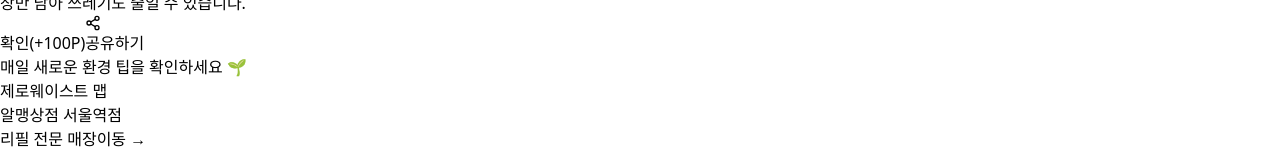
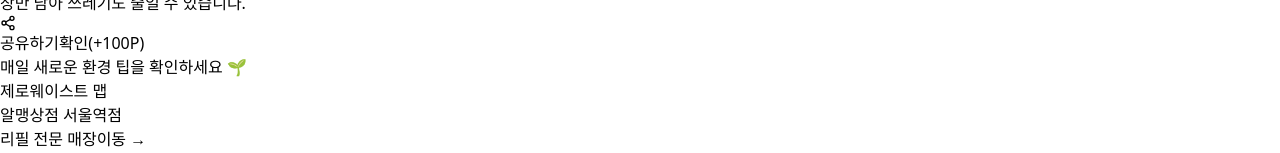
Before and after one commit to Ecostep-1112/Ecostep, a React (Vite) app: page / in a window 1280 px wide. Both pictures are taken after a click on the button "기타". Shown: the part 233-386 px from the top of the page. Built offline with nearby package versions, Linux system fonts and the light colour scheme; no server answers; the HTML template or start-up script is replaced by a standard one.

Commit message:
오늘의 환경 상식 수정 완료

```diff
--- a/src/App.jsx
+++ b/src/App.jsx
@@ -566,7 +566,7 @@
               {activeTab === 'community' && !showFriendsList && !showGlobalList && <CommunityPage isDarkMode={isDarkMode} onShowFriendsList={() => setShowFriendsList(true)} onShowGlobalList={() => setShowGlobalList(true)} showToast={showToast} userRanking={rankTheme} />}
               {activeTab === 'community' && showFriendsList && <FriendsList isDarkMode={isDarkMode} onBack={() => setShowFriendsList(false)} />}
               {activeTab === 'community' && showGlobalList && <FriendsList isDarkMode={isDarkMode} onBack={() => setShowGlobalList(false)} isGlobalRanking={true} />}
-              {activeTab === 'more' && <MorePage isDarkMode={isDarkMode} userPoints={points} setUserPoints={setPoints} earnPoints={earnPoints} />}
+              {activeTab === 'more' && <MorePage isDarkMode={isDarkMode} userPoints={points} setUserPoints={setPoints} earnPoints={earnPoints} rankTheme={rankTheme} showToast={showToast} />}
             </>
           )}
 
--- a/src/pages/More.jsx
+++ b/src/pages/More.jsx
@@ -3,12 +3,74 @@
 import { Check } from 'lucide-react';
 import { generateEnvironmentalTip } from '../services/claudeService';
 
-const More = ({ isDarkMode, userPoints, setUserPoints, earnPoints }) => {
+const More = ({ isDarkMode, userPoints, setUserPoints, earnPoints, rankTheme, showToast }) => {
   const [expandedTip, setExpandedTip] = useState(null);
+
+  // 테마 색상 가져오기
+  const getThemeColor = () => {
+    if (rankTheme === 'basic') {
+      return isDarkMode ? 'bg-gray-200' : 'bg-gray-700';
+    }
+    if (rankTheme === 'bronze') return 'bg-cyan-500';
+    if (rankTheme === 'silver') return 'bg-teal-500';
+    if (rankTheme === 'gold') return 'bg-yellow-400';
+    if (rankTheme === 'platinum') return 'bg-purple-400';
+    return isDarkMode ? 'bg-gray-700' : 'bg-gray-900';
+  };
+
+  const getThemeHoverColor = () => {
+    if (rankTheme === 'basic') {
+      return isDarkMode ? 'hover:bg-gray-300' : 'hover:bg-gray-600';
+    }
+    if (rankTheme === 'bronze') return 'hover:bg-cyan-600';
+    if (rankTheme === 'silver') return 'hover:bg-teal-600';
+    if (rankTheme === 'gold') return 'hover:bg-yellow-500';
+    if (rankTheme === 'platinum') return 'hover:bg-purple-500';
+    return isDarkMode ? 'hover:bg-gray-600' : 'hover:bg-gray-800';
+  };
+
+  const getButtonTextColor = () => {
+    if (rankTheme === 'basic') {
+      return isDarkMode ? 'text-black' : 'text-white';
+    }
+    if (rankTheme === 'gold') return 'text-gray-800';
+    return 'text-white';
+  };
+
+  const getOutlineColor = () => {
+    if (rankTheme === 'basic') {
+      return isDarkMode ? 'border-gray-400' : 'border-gray-700';
+    }
+    if (rankTheme === 'bronze') return 'border-cyan-500';
+    if (rankTheme === 'silver') return 'border-teal-500';
+    if (rankTheme === 'gold') return 'border-yellow-400';
+    if (rankTheme === 'platinum') return 'border-purple-400';
+    return isDarkMode ? 'border-gray-400' : 'border-gray-700';
+  };
+
+  const getOutlineTextColor = () => {
+    if (rankTheme === 'basic') {
+      return isDarkMode ? 'text-gray-400' : 'text-gray-700';
+    }
+    if (rankTheme === 'bronze') return 'text-cyan-500';
+    if (rankTheme === 'silver') return 'text-teal-500';
+    if (rankTheme === 'gold') return 'text-yellow-500';
+    if (rankTheme === 'platinum') return 'text-purple-400';
+    return isDarkMode ? 'text-gray-400' : 'text-gray-700';
+  };
   const [isLoadingTip, setIsLoadingTip] = useState(false);
   const [environmentalTip, setEnvironmentalTip] = useState(null);
   const [errorMessage, setErrorMessage] = useState('');
-  const [hasCheckedTip, setHasCheckedTip] = useState(false);
+  const [hasCheckedTip, setHasCheckedTip] = useState(() => {
+    // 오늘 이미 확인했는지 체크
+    const lastChecked = localStorage.getItem('lastTipCheckedDate');
+    if (lastChecked) {
+      const lastDate = new Date(lastChecked);
+      const today = new Date();
+      return lastDate.toDateString() === today.toDateString();
+    }
+    return false;
+  });
   const [selectedCategory, setSelectedCategory] = useState('랜덤');
   const [showCategoryDropdown, setShowCategoryDropdown] = useState(false);
   const [categoryIndices, setCategoryIndices] = useState({});
@@ -44,7 +106,8 @@
       try {
         const tip = await generateEnvironmentalTip(category === '랜덤' ? null : category, currentIndex + 1);
         setEnvironmentalTip(tip);
-        setHasCheckedTip(false);
+        // 팁이 변경되어도 오늘 이미 확인했다면 버튼 비활성화 유지
+        // setHasCheckedTip(false); 제거
 
         if (category !== '랜덤' && tip.currentIndex !== undefined) {
           setCategoryIndices(prev => ({
@@ -64,7 +127,8 @@
       try {
         const tip = await generateEnvironmentalTip(category === '랜덤' ? null : category);
         setEnvironmentalTip(tip);
-        setHasCheckedTip(false);
+        // 팁이 변경되어도 오늘 이미 확인했다면 버튼 비활성화 유지
+        // setHasCheckedTip(false); 제거
       } catch (error) {
         console.error('팁 로드 실패:', error);
       } finally {
@@ -76,13 +140,40 @@
   const handleCheckTip = () => {
     if (!hasCheckedTip && environmentalTip) {
       setHasCheckedTip(true);
+      // 오늘 날짜 저장
+      localStorage.setItem('lastTipCheckedDate', new Date().toISOString());
+
       if (earnPoints) {
         earnPoints(100);
       } else if (setUserPoints) {
         setUserPoints(prev => prev + 100);
       }
+
+      // 토스트 메시지 표시
+      if (showToast) {
+        showToast('+100 포인트 획득!', 'success');
+      }
     }
   };
+
+  // 매일 자정에 리셋되도록 체크
+  useEffect(() => {
+    const checkReset = () => {
+      const lastChecked = localStorage.getItem('lastTipCheckedDate');
+      if (lastChecked) {
+        const lastDate = new Date(lastChecked);
+        const today = new Date();
+        if (lastDate.toDateString() !== today.toDateString()) {
+          setHasCheckedTip(false);
+        }
+      }
+    };
+
+    checkReset();
+    // 1분마다 체크
+    const interval = setInterval(checkReset, 60000);
+    return () => clearInterval(interval);
+  }, []);
 
   const zeroWastePlaces = [
     { name: '알맹상점 서울역점', description: '리필 전문 매장', address: '서울시 용산구 한강대로 405', lat: 37.5547, lng: 126.9707 },
@@ -130,9 +221,6 @@
               <h3 className={`${textColor} text-sm font-medium`}>오늘의 환경 상식</h3>
             </div>
             <div className="flex items-center gap-2">
-              {hasCheckedTip && (
-                <span className="text-green-500 text-xs font-medium">+100 포인트 획득!</span>
-              )}
               <div className="relative">
                 <button
                   onClick={() => setShowCategoryDropdown(!showCategoryDropdown)}
@@ -210,11 +298,21 @@
                     </p>
                     <div className={`flex items-center justify-between mt-3 pt-3 border-t ${isDarkMode ? 'border-gray-700' : 'border-gray-200'}`}>
                       <button
+                        className={`
+                          px-3 py-1.5 rounded-lg text-xs font-medium flex items-center transition-all
+                          border ${getOutlineColor()} ${getOutlineTextColor()}
+                          hover:opacity-80 bg-transparent
+                        `}
+                      >
+                        <FiShare2 className="w-3 h-3 mr-1" />
+                        공유하기
+                      </button>
+                      <button
                         onClick={handleCheckTip}
                         className={`${
                           hasCheckedTip
-                            ? 'bg-green-500 text-white cursor-not-allowed'
-                            : 'bg-blue-500 hover:bg-blue-600 text-white'
+                            ? isDarkMode ? 'bg-gray-700 text-gray-400 cursor-not-allowed' : 'bg-gray-300 text-gray-500 cursor-not-allowed'
+                            : `${getThemeColor()} ${getThemeHoverColor()} ${getButtonTextColor()}`
                         } px-3 py-1.5 rounded-lg text-xs font-medium flex items-center transition-colors`}
                         disabled={hasCheckedTip}
                       >
@@ -226,10 +324,6 @@
                         ) : (
                           <>확인(+100P)</>
                         )}
-                      </button>
-                      <button className="text-blue-500 text-xs flex items-center">
-                        <FiShare2 className="w-3 h-3 mr-1" />
-                        공유하기
                       </button>
                     </div>
                   </div>
```
